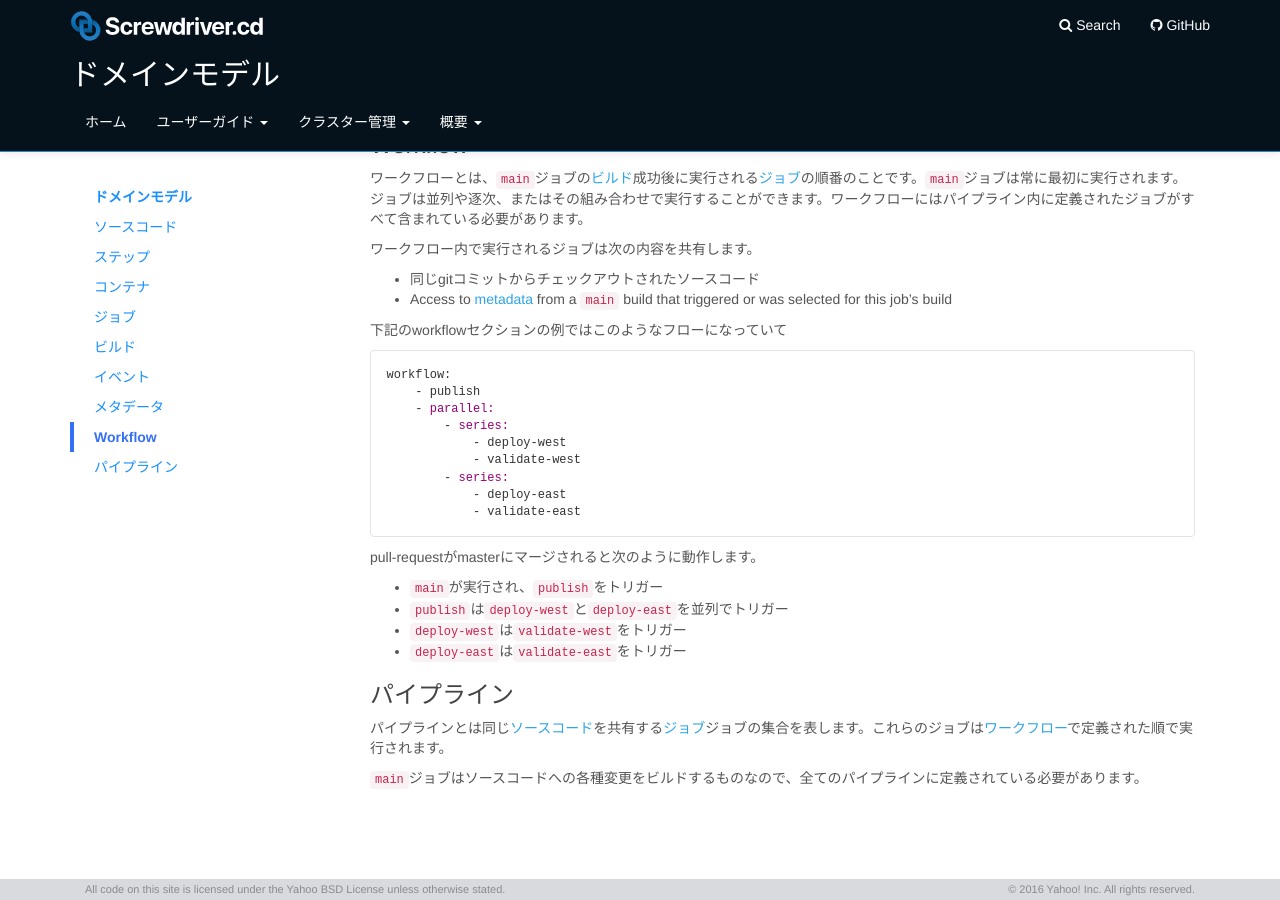
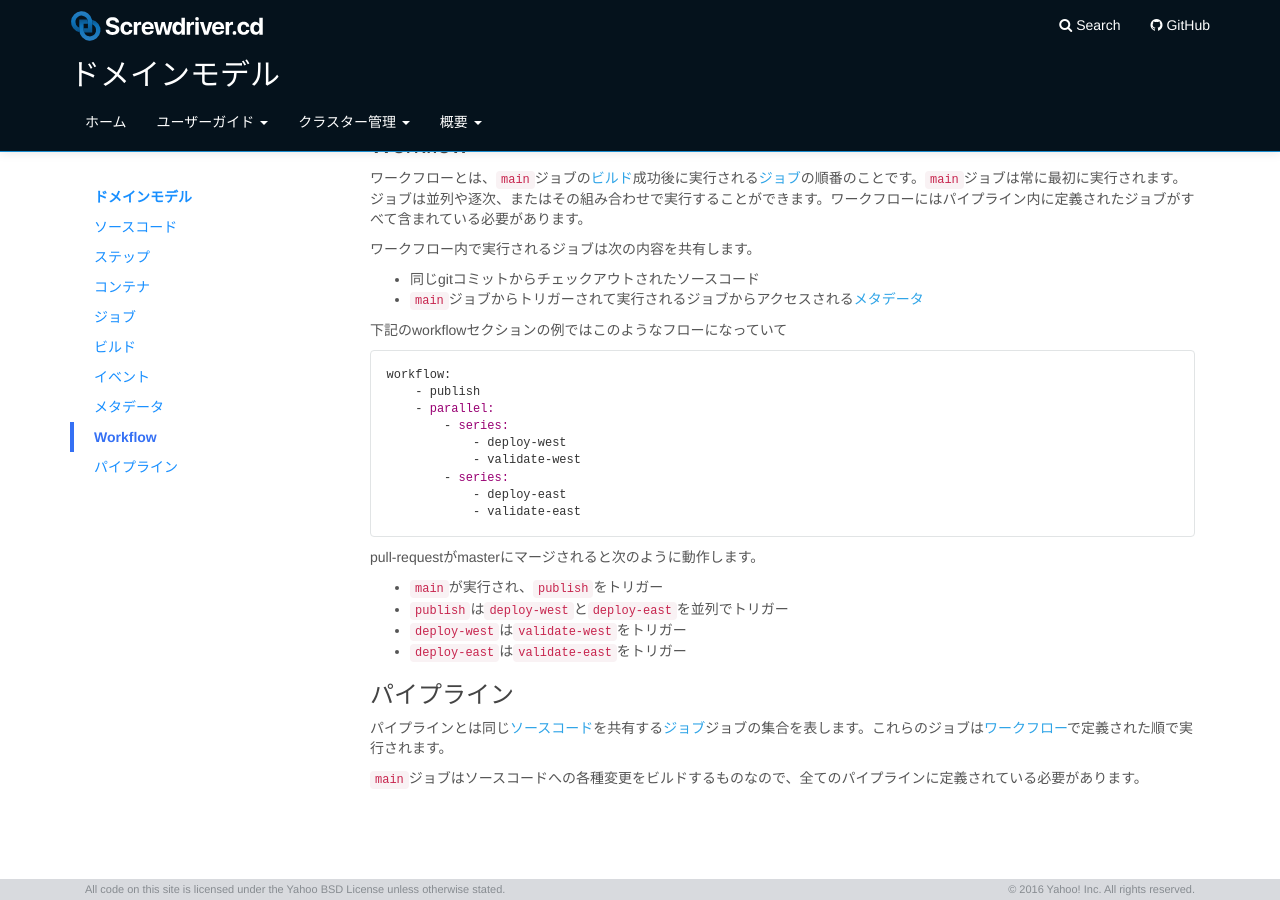
Before and after one commit to screwdriver-cd/guide, a Jekyll site: the page built from docs/ja/about/appendix/domain.md, in a window 1280 px wide and 900 px high, scrolled down 2787 px. Built offline with Jekyll 4.4.1, drawn with Linux system fonts in a browser that asks for light colours.

Commit message:
Update domain.md

```diff
--- a/docs/ja/about/appendix/domain.md
+++ b/docs/ja/about/appendix/domain.md
@@ -130,7 +130,7 @@ $ meta get example
 ワークフロー内で実行されるジョブは次の内容を共有します。
 
 - 同じgitコミットからチェックアウトされたソースコード
-- Access to [metadata](#%E3%83%A1%E3%82%BF%E3%83%87%E3%83%BC%E3%82%BF) from a `main` build that triggered or was selected for this job's build
+- `main`ジョブからトリガーされて実行されるジョブからアクセスされる[メタデータ](#%E3%83%A1%E3%82%BF%E3%83%87%E3%83%BC%E3%82%BF)
 
 下記のworkflowセクションの例ではこのようなフローになっていて
 
```
